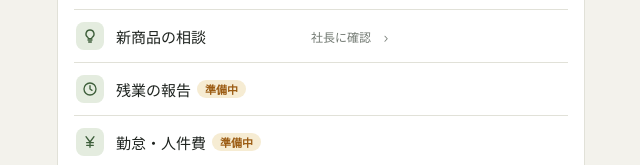
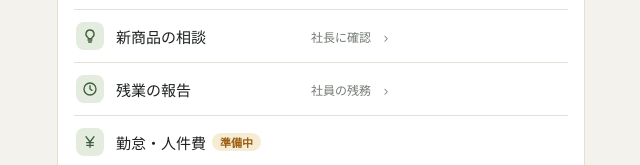
Before and after one commit to teppei5308-TK/gt-nippo, a plain HTML site: page app.html in a window 1280 px wide. Shown: the part 707-872 px from the top of the page, without its empty margins (319-959 px from the left). Drawn offline with Linux system fonts and the light colour scheme; no server answers.

Commit message:
Add files via upload

```diff
--- a/app.html
+++ b/app.html
@@ -148,7 +148,7 @@ h1{font-size:22px;font-weight:900;margin:0;line-height:1.35}
       { cls: 'main', ic: 'pen', t: '日報を書く', s: '締め・製造・早番', go: 'index.html' },
       { ic: 'spark', t: '清掃チェック', s: cleanable ? '今日の場所と写真' : '2NDは対象外', go: cleanable ? 'clean.html' : '', off: !cleanable },
       { ic: 'chart', t: 'ボード', s: store === '楽書院' ? '楽書院の数字と予約' : '本店・2NDの数字', go: boardUrl },
-      store !== '楽書院' ? { ic: 'check', t: '開店・閉店', s: 'チェックリスト', go: 'check.html' } : { ic: 'clock', t: '残業の報告', s: '準備中', go: '', off: true }
+      store !== '楽書院' ? { ic: 'check', t: '開店・閉店', s: 'チェックリスト', go: 'check.html' } : { ic: 'clock', t: '残業の報告', s: '業務の割合も入力', go: 'zangyo.html' }
     ];
     var box = document.getElementById('mainTiles');
     box.innerHTML = '';
@@ -164,7 +164,7 @@ h1{font-size:22px;font-weight:900;margin:0;line-height:1.35}
       cleanable ? { ic: 'list', t: '清掃の記録', s: 'この1週間', go: 'cleanboard.html?store=' + encodeURIComponent(CLEAN_NAME[store]) } : null,
       { ic: 'cal', t: 'シフト', s: '自分とお店のメンバー', go: 'shift.html' },
       store !== '楽書院' ? { ic: 'bulb', t: '新商品の相談', s: '社長に確認', go: 'https://teppei5308-tk.github.io/terras-price-cards/#ideas' } : null,
-      store !== '楽書院' ? { ic: 'clock', t: '残業の報告', s: '', soon: true } : null,
+      store !== '楽書院' ? { ic: 'clock', t: '残業の報告', s: '社員の残務', go: 'zangyo.html' } : null,
       { ic: 'yen', t: '勤怠・人件費', s: '', soon: true },
       { ic: 'plate', t: '食器の破損', s: '', soon: true },
       { ic: 'help', t: '使い方', s: '', go: '#help' }
```
